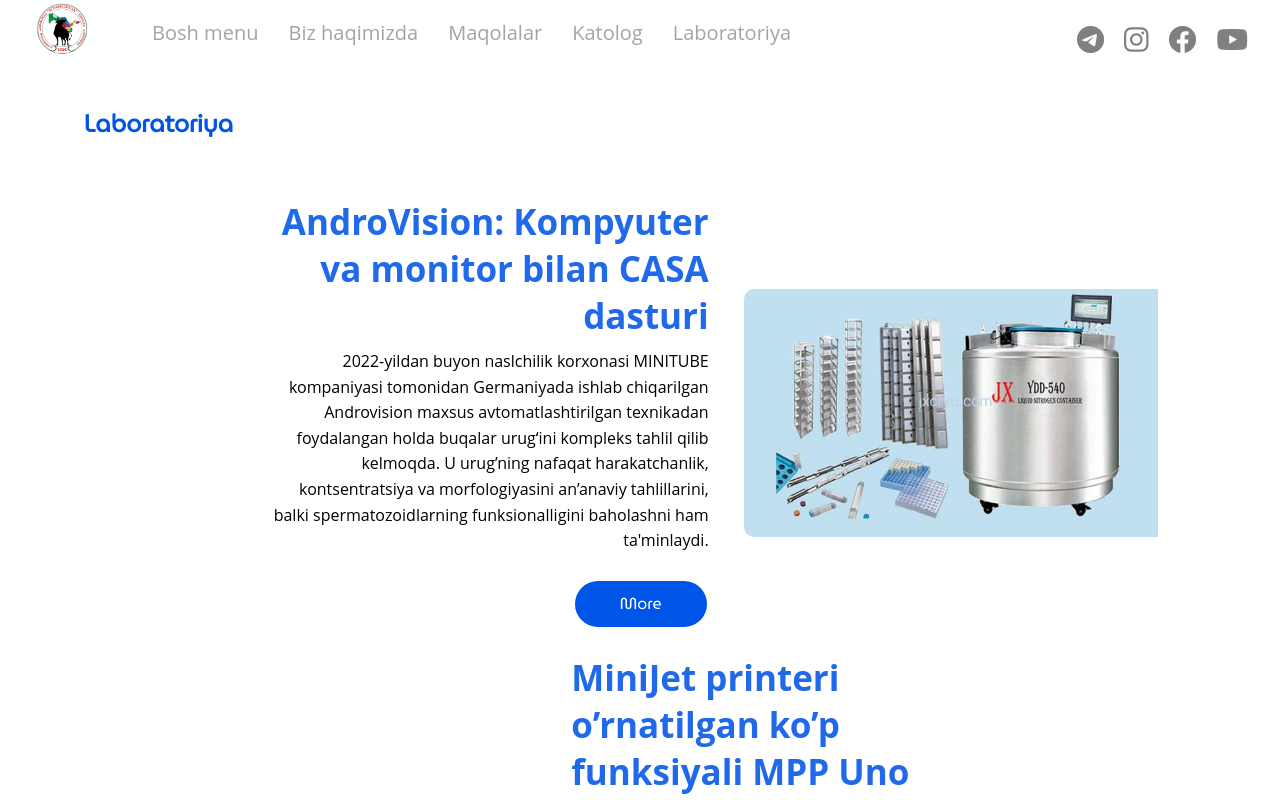
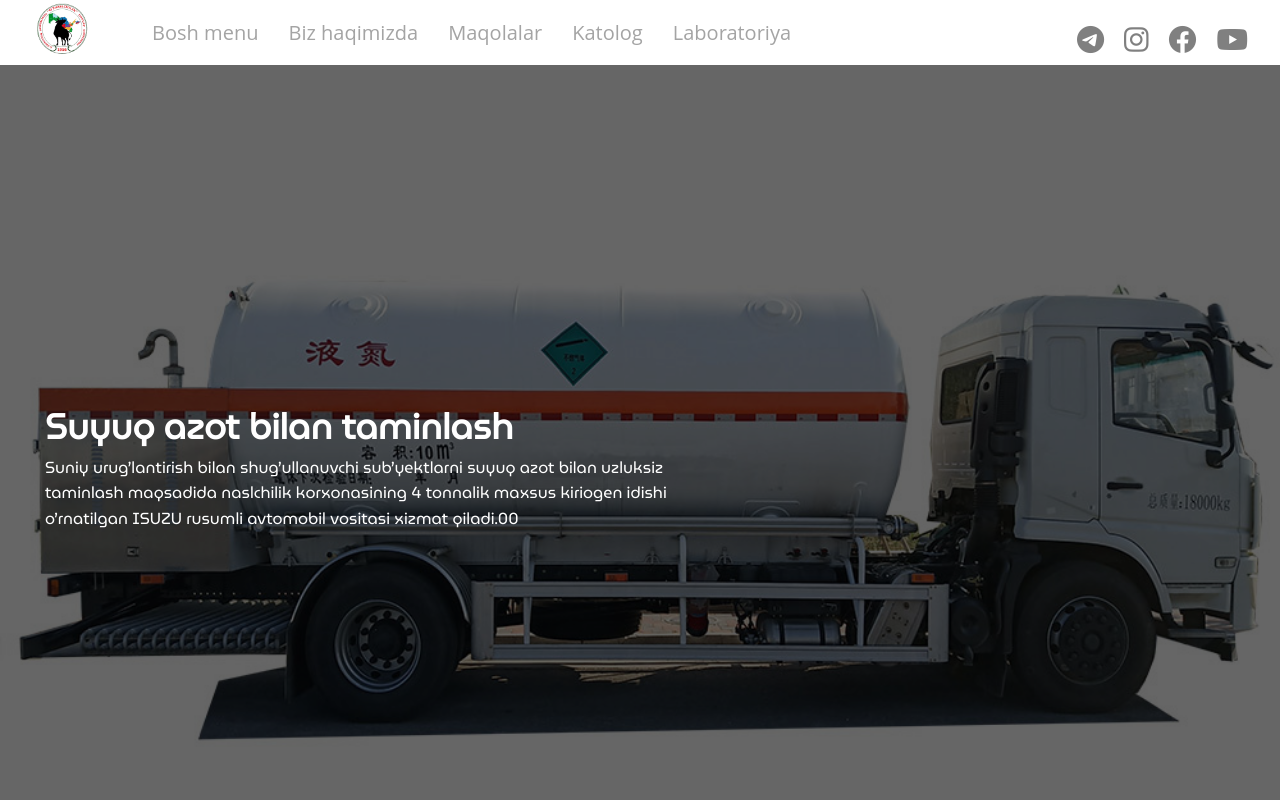
Before and after one commit to ValisherBotirov/Uz-nasilchilik, a Vue app: page /laboratoriya in a window 1280 px wide. Shown: the top 800 px of the page. Built offline with nearby package versions, Linux system fonts and the light colour scheme.

Commit message:
add labaratoriya page

```diff
--- a/src/views/AboutView.vue
+++ b/src/views/AboutView.vue
@@ -8,7 +8,7 @@
 Naslli buqalar soni 1960 yilda 13 boshga, 1968
 yilda 33 boshga yetkazilgan.
 Korxona nomi 1989 yil 10 noyabrdan boshlab mollarni sunʼiy urugʼlantirish va naslchilik boʼyicha ishlab chiqarish “Oʼznaslchilik” korxonasi
-deb yuritila boshlangan.
+ deb yuritila boshlangan.
 
       </p>
     </div>
@@ -78,9 +78,7 @@ deb yuritila boshlangan.
   justify-content: center;
   align-items: flex-start;
 }
-element.style {
-  background: url(../components/images/about-bg.jpg) left center no-repeat;
-}
+
 .usp__bgr {
   border-radius: 0;
   position: absolute;
--- a/src/views/HomeView.vue
+++ b/src/views/HomeView.vue
@@ -83,11 +83,10 @@
         <p class="laboratory-services chess__row__info-container__description">
           2022-yildan buyon naslchilik korxonasi MINITUBE kompaniyasi tomonidan Germaniyada ishlab chiqarilgan Androvision maxsus avtomatlashtirilgan texnikadan foydalangan holda buqalar urug‘ini kompleks tahlil qilib kelmoqda. U urug’ning nafaqat harakatchanlik, kontsentratsiya va morfologiyasini an’anaviy tahlillarini, balki spermatozoidlarning funksionalligini baholashni ham ta'minlaydi.
         </p>
-        <a
-          href="#"
+        <router-link
+         :to="{path:'laboratoriya',query:{img:lab1,title:labData.title1,description:labData.description1} }"
           class="rounded-button blue laboratory-services chess__row__info-container__more"
-          >More</a
-        >
+          >More</router-link>
       </div>
       <div class="laboratory-services chess__row__img-container">
         <img
@@ -105,11 +104,10 @@
         <p class="left-side laboratory-services chess__row__info-container__description">
           2006-yildan buyon naslchilik korxonasida urug‘larni qadoqlash ishlari Germaniyada ishlab chiqarilgan, zamonaviy MINITUBE uskunasi yordamida amalga oshirilmoqda. Bu uskuna urug‘ni anaʼnaviy granula shaklidan anchagina avfzalliklarga ega bo‘lgan payeta shaklida qadoqlaydi va markirovka qiladi.
         </p>
-        <a
-          href="#"
-          class="left-side rounded-button blue laboratory-services chess__row__info-container__more"
-          >More</a
-        >
+         <router-link
+         :to="{path:'laboratoriya',query:{img:lab2,title:labData.title2,description:labData.description2} }"
+          class="rounded-button blue laboratory-services chess__row__info-container__more"
+          >More</router-link>
       </div>
       <div class="left-side laboratory-services chess__row__img-container">
         <img
@@ -127,11 +125,10 @@
         <p class="laboratory-services chess__row__info-container__description">
           Naslchilik korxonasida nasldor buqa urug’larini uzoq muddat saqlash maqsadida… uskunalarida -196C gradus haroratda chuqur muzlatish amalga oshiriladi.
         </p>
-        <a
-          href="#"
+       <router-link
+         :to="{path:'laboratoriya',query:{img:lab3,title:labData.title3,description:labData.description3} }"
           class="rounded-button blue laboratory-services chess__row__info-container__more"
-          >More</a
-        >
+          >More</router-link>
       </div>
       <div class="laboratory-services chess__row__img-container">
         <img
@@ -151,11 +148,10 @@
         <p class="left-side laboratory-services chess__row__info-container__description">
           Suniy urug’lantirish bilan shug’ullanuvchi sub’yektlarni suyuq azot bilan uzluksiz taminlash maqsadida naslchilik korxonasining 4 tonnalik maxsus kiriogen idishi o’rnatilgan ISUZU rusumli avtomobil vositasi xizmat qiladi.00
         </p>
-        <a
-          href="#"
-          class="left-side rounded-button blue laboratory-services chess__row__info-container__more"
-          >More</a
-        >
+          <router-link
+         :to="{path:'laboratoriya',query:{img:lab4,title:labData.title4,description:labData.description4} }"
+          class="rounded-button blue laboratory-services chess__row__info-container__more"
+          >More</router-link>
       </div>
       <div class="left-side laboratory-services chess__row__img-container">
         <img
@@ -201,6 +197,8 @@ import { Autoplay, Keyboard, Navigation, Lazy } from "swiper";
 
 // import lab1 from "../components/images/lab1.png"
 // import lab2 from "../components/images/lab2.png"
+import lab1 from "../components/images/lab3.jpg"
+import lab2 from "../components/images/lab4.jpg"
 import lab3 from "../components/images/lab3.jpg"
 import lab4 from "../components/images/lab4.jpg"
 
@@ -283,6 +281,16 @@ export default {
         { img: slideImg29, name: "Hello world", link: "#" },
         { img: slideImg30, name: "Hello world", link: "#" },
       ],
+      labData:{
+        title1:"AndroVision: Kompyuter va monitor bilan CASA dasturi",
+        description1:"2022-yildan buyon naslchilik korxonasi MINITUBE kompaniyasi tomonidan Germaniyada ishlab chiqarilgan Androvision maxsus avtomatlashtirilgan texnikadan foydalangan holda buqalar urug‘ini kompleks tahlil qilib kelmoqda. U urug’ning nafaqat harakatchanlik, kontsentratsiya va morfologiyasini an’anaviy tahlillarini, balki spermatozoidlarning funksionalligini baholashni ham ta'minlaydi.",
+        title2:"MiniJet printeri ",
+        description2:"2006-yildan buyon naslchilik korxonasida urug‘larni qadoqlash ishlari Germaniyada ishlab chiqarilgan, zamonaviy MINITUBE uskunasi yordamida amalga oshirilmoqda. Bu uskuna urug‘ni anaʼnaviy granula shaklidan anchagina avfzalliklarga ega bo‘lgan payeta shaklida qadoqlaydi va markirovka qiladi.",
+        title3:"Urug’larni sifatli saqlash",
+        description3:"Naslchilik korxonasida nasldor buqa urug’larini uzoq muddat saqlash maqsadida… uskunalarida -196C gradus haroratda chuqur muzlatish amalga oshiriladi.",
+        title4:"Suyuq azot bilan taminlash",
+        description4:"Suniy urug’lantirish bilan shug’ullanuvchi sub’yektlarni suyuq azot bilan uzluksiz taminlash maqsadida naslchilik korxonasining 4 tonnalik maxsus kiriogen idishi o’rnatilgan ISUZU rusumli avtomobil vositasi xizmat qiladi.00",
+      },
       data:[
       {
     id : 1, title : "СУНЪИЙ УРУҒЛАНТИРИШ ТИЗИМИДА ҚИЗИЛ-ОЛА ГОЛШТИН ВА АНГЛЕР ЗОТЛИ БУҚАЛАРНИ ТАНЛАШ ҲАМДА ҚИЗИЛ ТУСЛИ СУТ ЙЎНАЛИШИДАГИ ПОДАЛАРНИ ТАКОМИЛЛАШТИРИШ",date:"8/17/2022", description:"Today, on August 17, 2022, the XVI All-Russian competition of operators for artificial insemination of cattle is being held in the city of Izhevsk, Udmurt Republic.",
--- a/src/views/Laboratoriya.vue
+++ b/src/views/Laboratoriya.vue
@@ -1,20 +1,32 @@
 <template>
+  <section class="about-us usp">
+
+    <div class="about-us usp__bgr">
+      <img :src="image" alt="img" class="bg-image">
+    </div>
+    <div class="about-us usp__toning"></div>
+    <div class="about-us usp__wrapper">
+      <h1 class="about-us usp__wrapper__title">{{title}}</h1>
+      <p class="about-us usp__wrapper__text">
+{{description}}
+      </p>
+    </div>
+  </section>
   <div class="container">
     <h2 class="title">Laboratoriya</h2>
     <section class="dark laboratory-services chess container">
     <div class="laboratory-services chess__row">
       <div class="laboratory-services chess__row__info-container">
         <h4 class="laboratory-services chess__row__info-container__title">
-          AndroVision: Kompyuter va monitor bilan CASA dasturi
+        {{labData.title}}
         </h4>
         <p class="laboratory-services chess__row__info-container__description">
-          2022-yildan buyon naslchilik korxonasi MINITUBE kompaniyasi tomonidan Germaniyada ishlab chiqarilgan Androvision maxsus avtomatlashtirilgan texnikadan foydalangan holda buqalar urug‘ini kompleks tahlil qilib kelmoqda. U urug’ning nafaqat harakatchanlik, kontsentratsiya va morfologiyasini an’anaviy tahlillarini, balki spermatozoidlarning funksionalligini baholashni ham ta'minlaydi.
+          {{labData.description1}}
         </p>
-        <a
-          href="#"
+       <router-link
+         :to="{path:'laboratoriya',query:{img:lab1,title:'title',description:'dec'} }"
           class="rounded-button blue laboratory-services chess__row__info-container__more"
-          >More</a
-        >
+          >More</router-link>
       </div>
       <div class="laboratory-services chess__row__img-container">
         <img
@@ -27,16 +39,15 @@
     <div class="left-side laboratory-services chess__row">
       <div class="left-side laboratory-services chess__row__info-container">
         <h4 class="left-side laboratory-services chess__row__info-container__title">
-          MiniJet printeri o’rnatilgan ko’p funksiyali  MPP Uno uskunasi yordamida qadoqlash va markirovkalash
+          {{labData.title2}}
         </h4>
         <p class="left-side laboratory-services chess__row__info-container__description">
-          2006-yildan buyon naslchilik korxonasida urug‘larni qadoqlash ishlari Germaniyada ishlab chiqarilgan, zamonaviy MINITUBE uskunasi yordamida amalga oshirilmoqda. Bu uskuna urug‘ni anaʼnaviy granula shaklidan anchagina avfzalliklarga ega bo‘lgan payeta shaklida qadoqlaydi va markirovka qiladi.
+        {{labData.description2}}
         </p>
-        <a
-          href="#"
-          class="left-side rounded-button blue laboratory-services chess__row__info-container__more"
-          >More</a
-        >
+        <router-link
+         :to="{path:'laboratoriya',query:{img:lab2,title:'title',description:'dec'} }"
+          class="rounded-button blue laboratory-services chess__row__info-container__more"
+          >More</router-link>
       </div>
       <div class="left-side laboratory-services chess__row__img-container">
         <img
@@ -49,16 +60,15 @@
     <div class="laboratory-services chess__row">
       <div class="laboratory-services chess__row__info-container">
         <h4 class="laboratory-services chess__row__info-container__title">
-          Urug’larni sifatli saqlash
+          {{labData.title3}}
         </h4>
         <p class="laboratory-services chess__row__info-container__description">
-          Naslchilik korxonasida nasldor buqa urug’larini uzoq muddat saqlash maqsadida… uskunalarida -196C gradus haroratda chuqur muzlatish amalga oshiriladi.
+          {{labData.description3}}
         </p>
-        <a
-          href="#"
+       <router-link
+         :to="{path:'laboratoriya',query:{img:lab3,title:'title',description:'dec'} }"
           class="rounded-button blue laboratory-services chess__row__info-container__more"
-          >More</a
-        >
+          >More</router-link>
       </div>
       <div class="laboratory-services chess__row__img-container">
         <img
@@ -71,18 +81,15 @@
     <div class="left-side laboratory-services chess__row">
       <div class="left-side laboratory-services chess__row__info-container">
         <h4 class="left-side laboratory-services chess__row__info-container__title">
-
-    Suyuq azot bilan taminlash
-
+          {{labData.title4}}
         </h4>
         <p class="left-side laboratory-services chess__row__info-container__description">
-          Suniy urug’lantirish bilan shug’ullanuvchi sub’yektlarni suyuq azot bilan uzluksiz taminlash maqsadida naslchilik korxonasining 4 tonnalik maxsus kiriogen idishi o’rnatilgan ISUZU rusumli avtomobil vositasi xizmat qiladi.00
+         {{labData.description4}}
         </p>
-        <a
-          href="#"
-          class="left-side rounded-button blue laboratory-services chess__row__info-container__more"
-          >More</a
-        >
+         <router-link
+         :to="{path:'laboratoriya',query:{img:lab4,title:'title',description:'dec'} }"
+          class="rounded-button blue laboratory-services chess__row__info-container__more"
+          >More</router-link>
       </div>
       <div class="left-side laboratory-services chess__row__img-container">
         <img
@@ -96,22 +103,110 @@
   </div>
 </template>
 <script setup>
-//   import lab1 from "../components/images/lab1.png"
+// import lab1 from "../components/images/lab1.png"
 // import lab2 from "../components/images/lab2.png"
 import lab3 from "../components/images/lab3.jpg"
 import lab4 from "../components/images/lab4.jpg"
+
+import {useRoute} from "vue-router"
+
+const route = useRoute()
+
+
+const labData = {
+  title1:"AndroVision: Kompyuter va monitor bilan CASA dasturi",
+   description1:"2022-yildan buyon naslchilik korxonasi MINITUBE kompaniyasi tomonidan Germaniyada ishlab chiqarilgan Androvision maxsus avtomatlashtirilgan texnikadan foydalangan holda buqalar urug‘ini kompleks tahlil qilib kelmoqda. U urug’ning nafaqat harakatchanlik, kontsentratsiya va morfologiyasini an’anaviy tahlillarini, balki spermatozoidlarning funksionalligini baholashni ham ta'minlaydi.",
+   title2:"MiniJet printeri ",
+    description2:"2006-yildan buyon naslchilik korxonasida urug‘larni qadoqlash ishlari Germaniyada ishlab chiqarilgan, zamonaviy MINITUBE uskunasi yordamida amalga oshirilmoqda. Bu uskuna urug‘ni anaʼnaviy granula shaklidan anchagina avfzalliklarga ega bo‘lgan payeta shaklida qadoqlaydi va markirovka qiladi.",
+    title3:"Urug’larni sifatli saqlash",
+      description3:"Naslchilik korxonasida nasldor buqa urug’larini uzoq muddat saqlash maqsadida… uskunalarida -196C gradus haroratda chuqur muzlatish amalga oshiriladi.",
+        title4:"Suyuq azot bilan taminlash",
+         description4:"Suniy urug’lantirish bilan shug’ullanuvchi sub’yektlarni suyuq azot bilan uzluksiz taminlash maqsadida naslchilik korxonasining 4 tonnalik maxsus kiriogen idishi o’rnatilgan ISUZU rusumli avtomobil vositasi xizmat qiladi.00",
+
+}
+
+let image = route.query.img ? route.query.img : lab4
+let title = route.query.title ? route.query.title : labData.title4
+let description = route.query.description? route.query.description : labData.description4
+console.log(title,"title",description,"description")
+console.log(route.query.title)
+
 </script>
+
+
+
 <style scoped>
   .container{
     width: 90%;
     margin: 0 auto;
   }
 
+  about-us.usp {
+  margin-bottom: 40px;
+}
+.usp {
+  height: 100vh;
+  position: relative;
+  display: flex;
+  flex-direction: column;
+  align-items: center;
+  justify-content: center;
+  align-items: flex-start;
+}
+
+.usp__bgr {
+  border-radius: 0;
+  position: absolute;
+  width: 100%;
+  height: 100%;
+  /* background: url(../components/images/lab4.jpg) center center no-repeat; */
+  background-size: cover !important;
+  overflow: hidden;
+}
+
+.bg-image{
+  width: 100%;
+  height: 100%;
+  object-fit: cover;
+}
+.usp__toning {
+  position: absolute;
+  width: 100%;
+  height: 100%;
+  background-color: rgba(0, 0, 0, 0.6);
+}
+
+.usp__wrapper {
+  display: inline-flex;
+  flex-direction: column;
+  align-items: center;
+  justify-content: center;
+  align-items: flex-start;
+  padding: 0 45px;
+  z-index: 2;
+  color: #fff;
+  max-width: 750px;
+  font-family: "Museo Bold";
+}
+.usp__wrapper__title {
+  font-size: 35px;
+}
+p,
+span {
+  line-height: 20px;
+}
+
+p,
+span {
+  line-height: 20px;
+}
+
   .title{
     color: #0055e9;
     font-family: "Museo Bold";
     margin-top: 40px;
     padding: 0 20px;
+    font-size: 35px;
   }
   .chess {
   margin-top: 55px;
```
Also changed, not shown: 1 other file (tests, documents, lock files or other folders).
